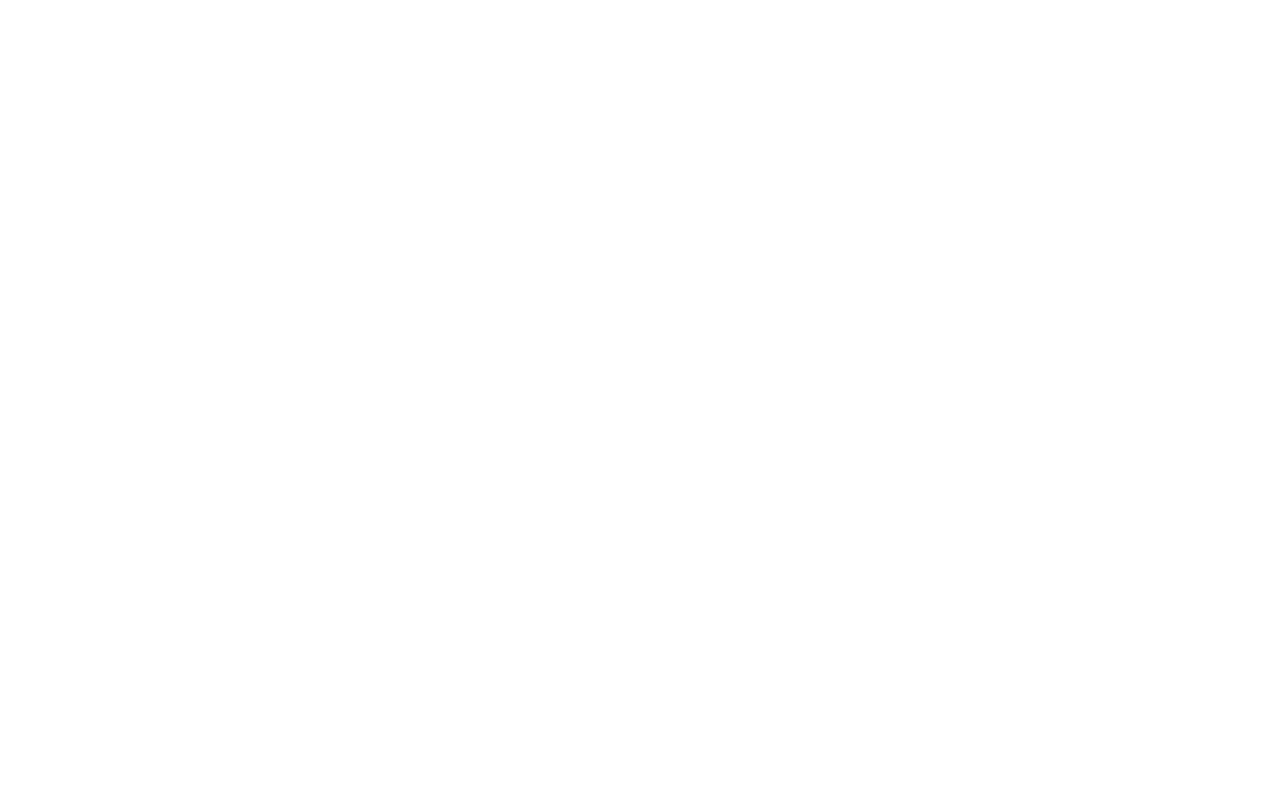
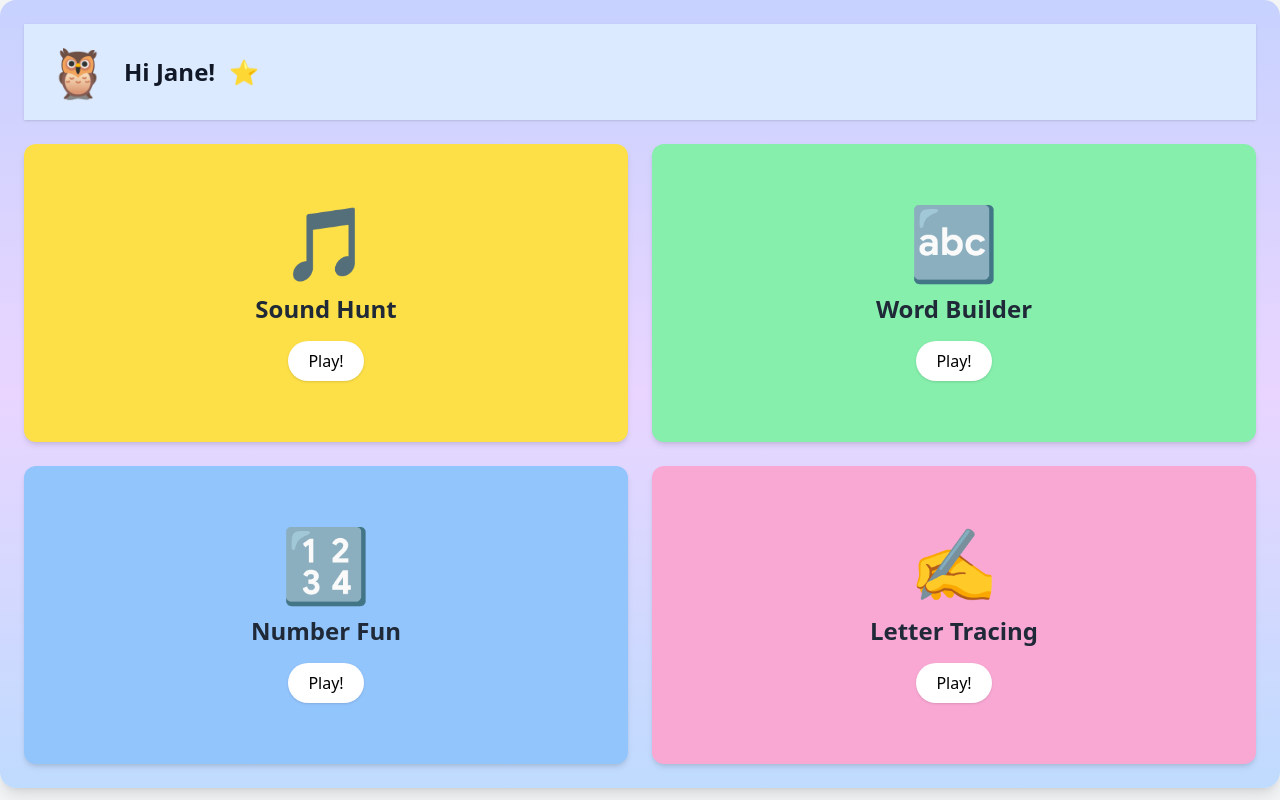
Before and after one commit to yeungeqq/feit_hackathon_2025, a React (Vite) app: page /student-dashboard in a window 1280 px wide. Before the commit this address had no page. Built offline with nearby package versions, Linux system fonts and the light colour scheme.

Commit message:
student dashboard

```diff
--- a/src/App.tsx
+++ b/src/App.tsx
@@ -9,6 +9,7 @@
 import BehaviouralQuestionnaire from "./pages/BehaviouralQuestionnaire";
 import ConsentTestEmail from "./pages/ConsentTestEmail";
 import ConsentInterventionEmail from "./pages/ConsentInterventionEmail";
+import StudentDashboard from "./pages/StudentDashboard";
 
 export default function App() {
   return (
@@ -27,6 +28,8 @@
         <Route path="/behavioural-questionnaire" element={<BehaviouralQuestionnaire />} />
         <Route path="/consent-test-email" element={<ConsentTestEmail />} />
         <Route path="/consent-intervention-email" element={<ConsentInterventionEmail />} />
+        <Route path="/student-dashboard" element={< StudentDashboard />} />
+
       </Routes>
     </Router>
   );
--- /dev/null
+++ b/src/pages/StudentDashboard.tsx
@@ -0,0 +1,53 @@
+import React from "react";
+import { Link } from "react-router-dom";
+
+const StudentDashboard: React.FC = () => {
+  const games = [
+    { title: "Sound Hunt", emoji: "🎵", color: "bg-yellow-300" },
+    { title: "Word Builder", emoji: "🔤", color: "bg-green-300" },
+    { title: "Number Fun", emoji: "🔢", color: "bg-blue-300" },
+    { title: "Letter Tracing", emoji: "✍️", color: "bg-pink-300" },
+  ];
+
+  return (
+    <div className="flex min-h-screen bg-gray-100">
+      {/* Main content */}
+      <main className="flex-1">
+        {/* Dashboard container with gradient */}
+        <div className="bg-gradient-to-br from-indigo-200 via-purple-200 to-blue-200 rounded-2xl shadow-lg p-6">
+
+         {/* Greeting Header - Full Width */}
+        <div className="w-full bg-blue-100 p-6 mb-6 flex items-center justify-between shadow">
+        <div className="flex items-center gap-4">
+            <span className="text-5xl">🦉</span>
+            <h2 className="text-2xl font-bold text-gray-900">
+            Hi Jane! <span className="ml-2">⭐</span>
+            </h2>
+        </div>
+        </div>
+
+
+            {/* Games Grid - 2x2 layout */}
+            <div className="grid grid-cols-2 md:grid-cols-2 gap-6 w-full h-[calc(100vh-180px)]">
+            {games.map((game) => (
+                <div
+                key={game.title}
+                className={`${game.color} rounded-xl shadow-md flex flex-col items-center justify-center text-center p-6 h-81`}
+                >
+                <div className="text-7xl mb-4">{game.emoji}</div>
+                <h2 className="text-2xl font-bold mb-4 text-gray-800">
+                    {game.title}
+                </h2>
+                <button className="bg-white px-5 py-2 rounded-full font-medium shadow hover:bg-gray-100">
+                    Play!
+                </button>
+                </div>
+            ))}
+            </div>
+        </div>
+      </main>
+    </div>
+  );
+};
+
+export default StudentDashboard;
```
